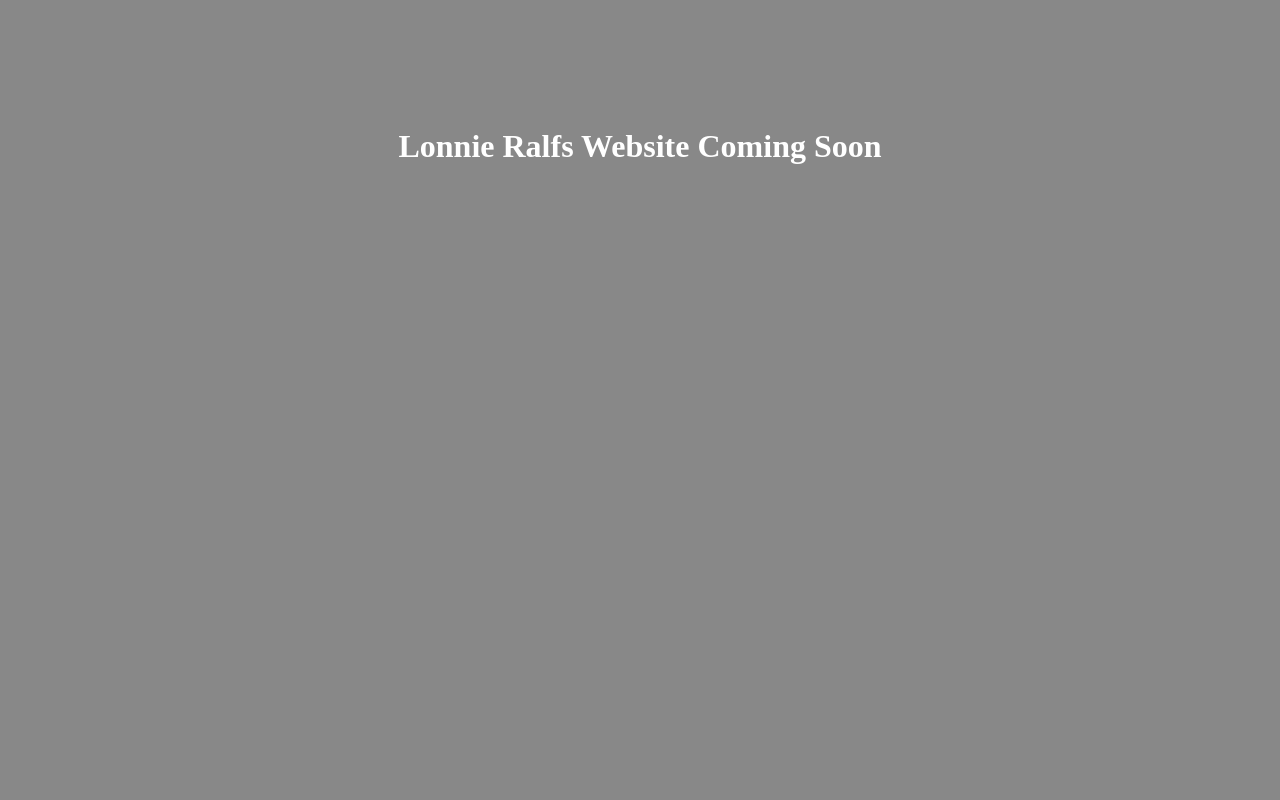
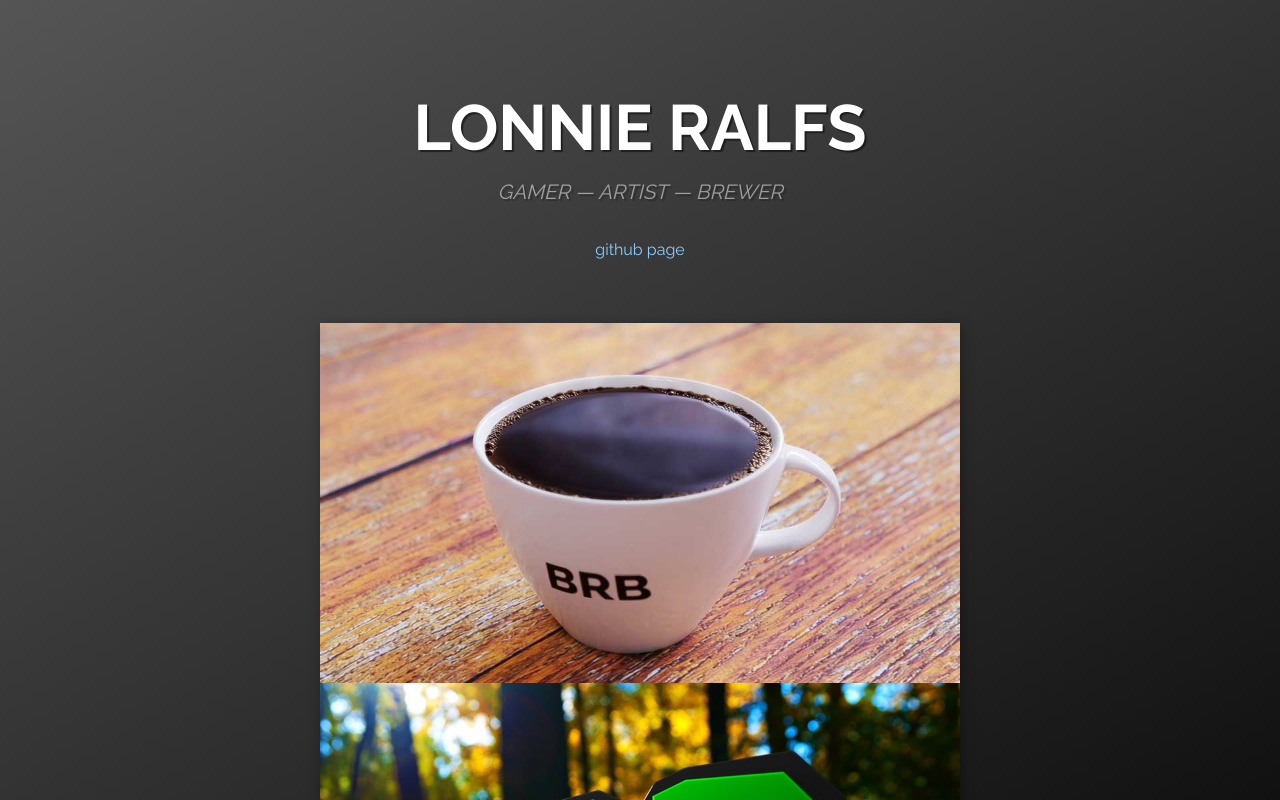
Before and after one commit to chase-moskal/lonnieralfs.com, a website: page index.html in a window 1280 px wide. Shown: the top 800 px of the page. Drawn offline with nearby package versions, Linux system fonts and the light colour scheme; files that its build step writes are made by us from their sources.

Commit message:
basic webpage has 3 portfolio images

```diff
--- a/index.html
+++ b/index.html
@@ -1,21 +1,44 @@
 <!doctype html>
-<html>
+<html class="lonnie-homepage">
 	<head>
 		<meta charset="utf-8"/>
 		<meta name="viewport" content="width=device-width, initial-scale=1"/>
-
-		<title>lonnie</title>
-
-		<link rel="stylesheet" href="https://fonts.googleapis.com/css?family=Lato:400"/>
+		<title>lonnieralfs.com</title>
+		<link rel="stylesheet" href="https://fonts.googleapis.com/css?family=Raleway:400,700,900"/>
 		<link rel="stylesheet" href="dist/style.css"/>
-		<!-- <link rel="shortcut icon" href="favicon.ico"/> -->
 	</head>
 	<body>
-
 		<main>
-			<h1>Lonnie Ralfs Website Coming Soon</h1>
+			<div class="first slice">
+				<h1>
+					<strong>Lonnie Ralfs</strong>
+					<em>Gamer — Artist — Brewer</em>
+				</h1>
+				<p class="dramatic-link">
+					<a data-email="bG9ubmllcmFsZnNAZ21haWwuY29t"></a>
+				</p>
+				<p class="dramatic-link">
+					<a href="https://github.com/Loonietoon">github page</a>
+				</p>
+			</div>
+			<ol class="works slice">
+				<li>
+					<a target="_blank" href="images/portfolio/coffee.jpg">
+						<img src="images/portfolio/coffee.small.jpg" alt="" />
+					</a>
+				</li>
+				<li>
+					<a target="_blank" href="images/portfolio/brb.jpg">
+						<img src="images/portfolio/brb.small.jpg" alt="" />
+					</a>
+				</li>
+				<li>
+					<a target="_blank" href="images/portfolio/cupbreak.jpg">
+						<img src="images/portfolio/cupbreak.small.jpg" alt="" />
+					</a>
+				</li>
+			</ol>
 		</main>
-
-		<!-- <script src="dist/main.bundle.js"></script> -->
+		<script src="dist/main.bundle.js"></script>
 	</body>
 </html>
--- a/package.json
+++ b/package.json
@@ -3,7 +3,7 @@
 	"description": "website for lonnie ralfs",
 	"license": "ISC",
 	"private": true,
-	"version": "0.0.0-dev.0",
+	"version": "0.0.0",
 	"scripts": {
 		"prepare": "npm run build -s && npm test -s",
 		"clean": "rimraf dist && mkdirp dist",
--- a/source/main.ts
+++ b/source/main.ts
@@ -1,4 +1,4 @@
 
-// import antispam from "./antispam"
+import antispam from "./antispam"
 
-// antispam()
+antispam()
--- a/source/style.scss
+++ b/source/style.scss
@@ -1,19 +1,77 @@
 
 @charset "utf-8";
 
-* {
+html.lonnie-homepage {
+	&, body { min-height: 100%; }
+
+	font-size: 16px;
+	font-family: Raleway, sans-serif;
+	background: #222;
+	background: linear-gradient(
+		to bottom right,
+		#555,
+		#111
+	);
+	background-attachment: fixed;
+	color: #fff;
+
+	&, * {
 		margin: 0;
 		padding: 0;
 		box-sizing: border-box;
 	}
 
-html {
-	background: #888;
-	color: white;
+	a {
+		text-decoration: none;
+		$color: lightskyblue;
+		color: $color;
+		&:visited { color: desaturate($color, 10%); }
+		&:hover { color: darken($color, 5%); text-decoration: underline; }
+		&:active { color: darken($color, 10%); }
+	}
+
+	.slice {
+		font-size: 1em;
+		margin: 2em auto;
+		max-width: 640px;
+		text-align: center;
 	}
 
 	main {
-	margin: 10% auto;
-	max-width: 640px;
-	text-align: center;
+		padding: 2em 0;
+
+		h1, h2 {
+			font-size: 4em;
+			text-transform: uppercase;
+			font-weight: 900;
+			text-shadow: 2px 2px 1px rgba(0,0,0, 0.5);
+			line-height: 1em;
+
+			em {
+				opacity: 0.5;
+				display: block;
+				font-weight: normal;
+				font-size: 0.32em;
 			}
+		}
+
+		.dramatic-link {
+			margin: 1em auto;
+		}
+
+		.first {
+			margin: 4em auto;
+		}
+
+		.works {
+			list-style: none;
+			box-shadow: 2px 2px 12px rgba(0,0,0, 0.32);
+			li {
+				img {
+					display: block;
+					width: 100%;
+				}
+			}
+		}
+	}
+}
```
Also changed, not shown: 1 other file. Lines whose indentation alone changed are shown as unchanged.
